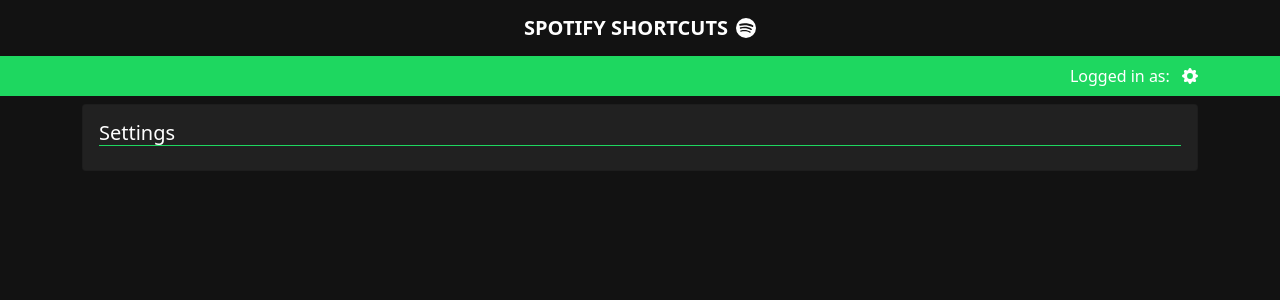
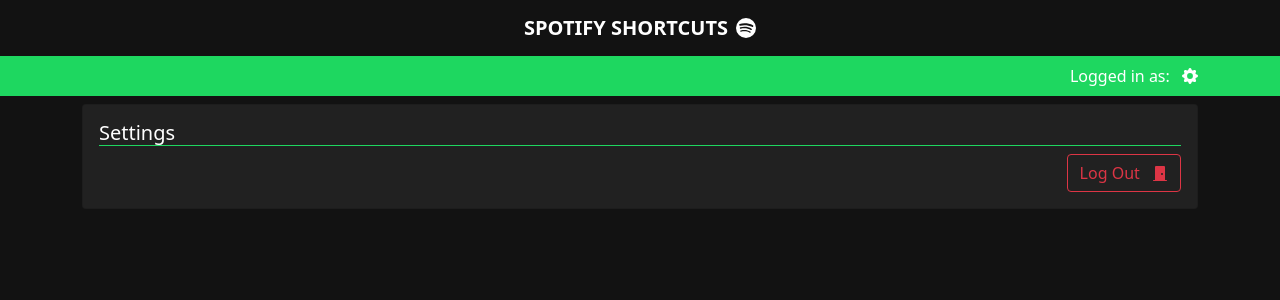
Before and after one commit to aaronm-git/spotify-manager, a React (Create React App) app: page /settings in a window 1280 px wide. Shown: the top 300 px of the page. Built offline with nearby package versions, Linux system fonts and the light colour scheme; no server answers; sample sign-in values are in the browser's storage.

Commit message:
handleLogOut logic created

```diff
--- a/src/components/Settings.jsx
+++ b/src/components/Settings.jsx
@@ -1,4 +1,10 @@
-import { Container, Card } from "react-bootstrap";
+import { Container, Card, Button } from "react-bootstrap";
+import { BsFillDoorClosedFill } from "react-icons/bs";
+
+const handleLogOut = () => {
+  window.localStorage.clear();
+  window.location.href = "/authorize";
+};
 
 const Settings = () => {
   return (
@@ -6,6 +12,11 @@
       <Card className="bg-dark text-white">
         <Card.Body>
           <Card.Title className="fw-light border-bottom border-primary">Settings</Card.Title>
+          <div className="text-end">
+            <Button variant="outline-danger" onClick={handleLogOut}>
+              Log Out <BsFillDoorClosedFill className="icon" />
+            </Button>
+          </div>
         </Card.Body>
       </Card>
     </Container>
```
